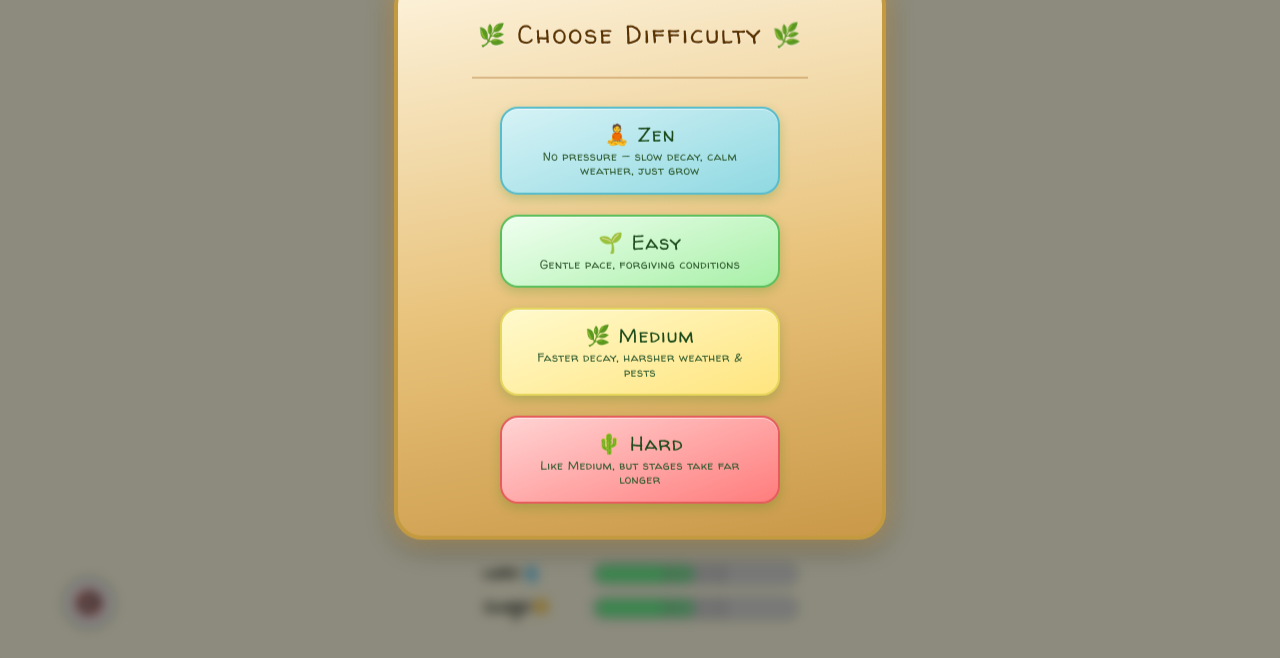
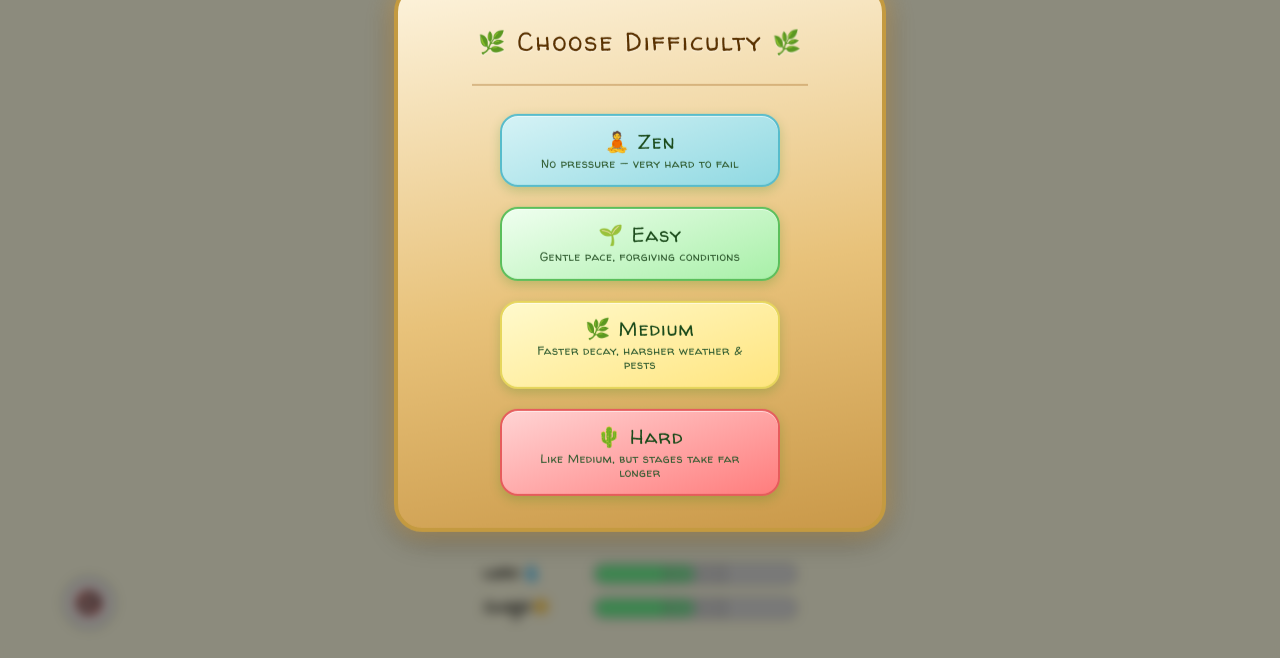
Before and after one commit to mop-sketch/grow-a-flower-app, a website: page index.html in a window 1280 px wide. Shown: the part 142-800 px from the top of the page. Drawn offline with Linux system fonts and the light colour scheme; no server answers.

Commit message:
Make all difficulty buttons the same size
Zen's two-line description made its button taller than the others. Shorten it
to one line and give .difficulty-button a uniform min-height with centered
content so all four match.

Co-Authored-By: Claude Opus 4.8 <noreply@anthropic.com>

```diff
--- a/index.html
+++ b/index.html
@@ -185,7 +185,7 @@
             <hr class="menu-divider">
             <button id="zen-btn" class="menu-button difficulty-button zen">
                 <span class="diff-name">&#129496; Zen</span>
-                <span class="diff-desc">No pressure &mdash; slow decay, calm weather, just grow</span>
+                <span class="diff-desc">No pressure &mdash; very hard to fail</span>
             </button>
             <button id="easy-btn" class="menu-button difficulty-button easy">
                 <span class="diff-name">&#127793; Easy</span>
--- a/style.css
+++ b/style.css
@@ -383,9 +383,12 @@ body.lore-mode {
     display: flex;
     flex-direction: column;
     align-items: center;
+    justify-content: center; /* centre content so all four stay the same size */
     gap: 3px;
     line-height: 1.2;
     text-align: center;
+    box-sizing: border-box;
+    min-height: 70px; /* uniform height even if a description wraps */
 }
 .diff-name {
     font-size: 20px;
```
